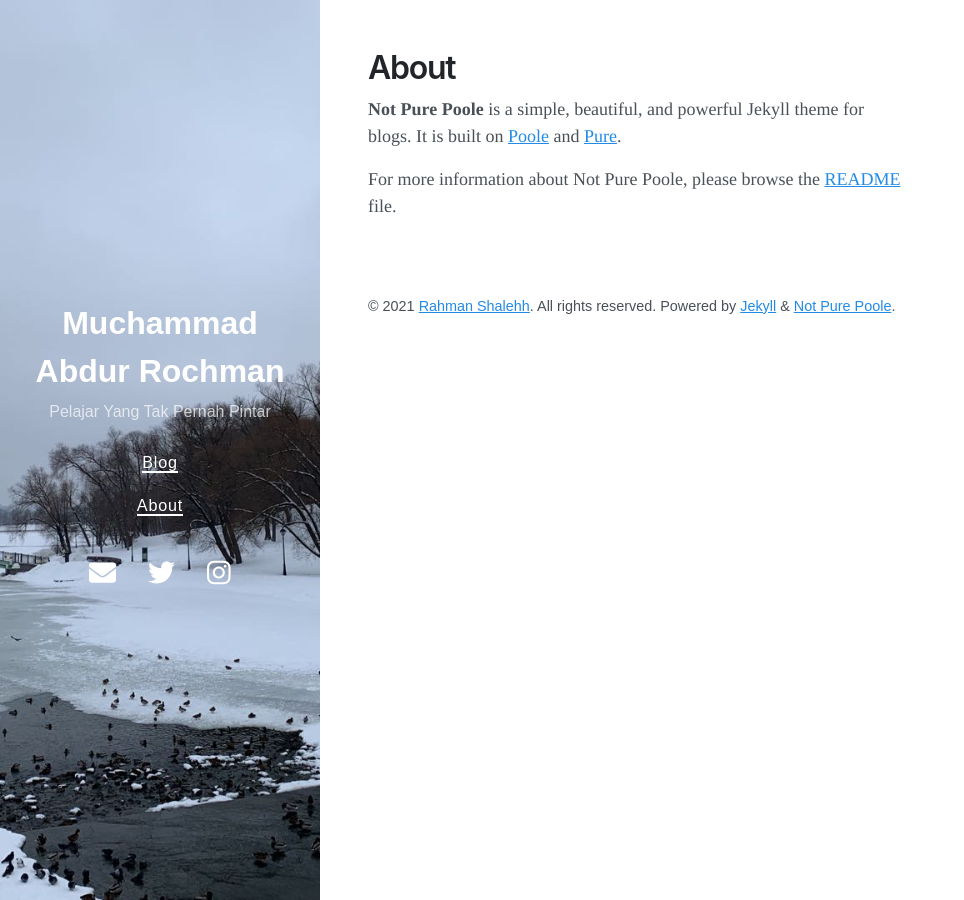
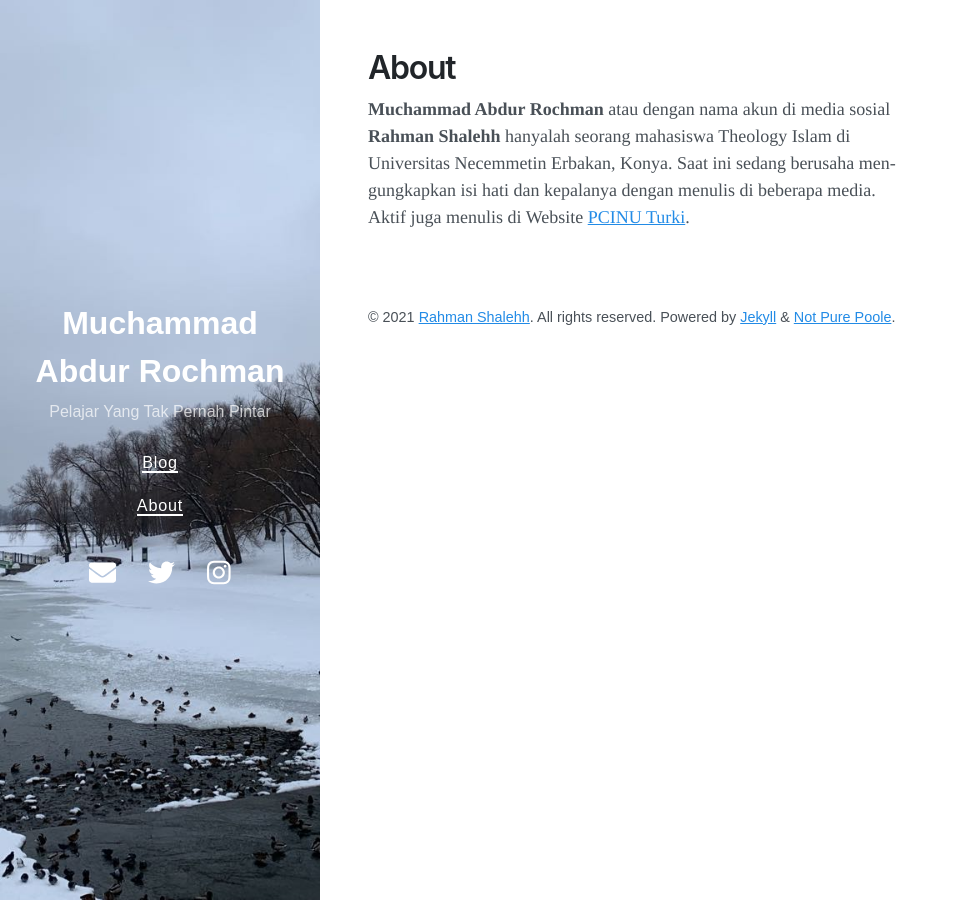
Before and after one commit to Rahman-Shalehh/elite-maple-10cca, a Jekyll site: the page built from about.md, in a window 1280 px wide. Shown: the whole page, without its empty margins (0-964 px from the left). Built offline with Jekyll 4.4.1, drawn with Linux system fonts in a browser that asks for light colours; nearby versions of some CDN libraries.

Commit message:
Update about.md

```diff
--- a/about.md
+++ b/about.md
@@ -3,6 +3,4 @@ layout: page
 title: About
 ---
 
-**Not Pure Poole** is a simple, beautiful, and powerful Jekyll theme for blogs. It is built on [Poole](https://github.com/poole/poole) and [Pure](https://purecss.io/).
-
-For more information about Not Pure Poole, please browse the [README](https://github.com/vszhub/not-pure-poole) file.
+**Muchammad Abdur Rochman** atau dengan nama akun di media sosial **Rahman Shalehh** hanyalah seorang mahasiswa Theology Islam di Universitas Necemmetin Erbakan, Konya. Saat ini sedang berusaha mengungkapkan isi hati dan kepalanya dengan menulis di beberapa media. Aktif juga menulis di Website [PCINU Turki](https://www.pcinuturki.org/).
```
